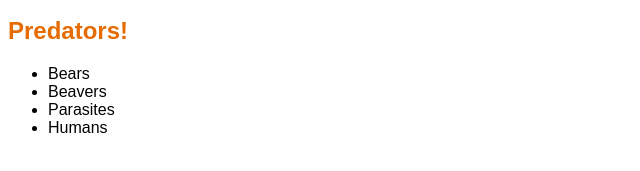
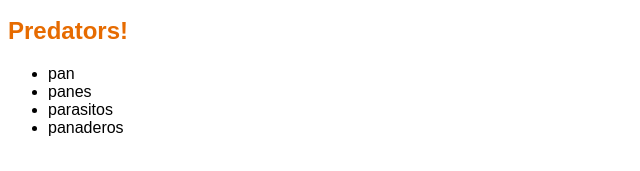
Before and after one commit to willyalgomas/willyalgomas.github.io, a plain HTML site: page salomon.html in a window 1280 px wide. Shown: the part 193-364 px from the top of the page, 0-640 px from the left. Drawn offline with Linux system fonts and the light colour scheme.

Commit message:
Update salomon.html

```diff
--- a/salomon.html
+++ b/salomon.html
@@ -27,10 +27,10 @@
     <h2>Predators!</h2>
 
     <ul>
-        <li>Bears</li>
-        <li>Beavers</li>
-        <li>Parasites</li>
-        <li>Humans</li>
+        <li>pan</li>
+        <li>panes</li>
+        <li>parasitos</li>
+        <li>panaderos</li>
     </ul>
 
 
```
